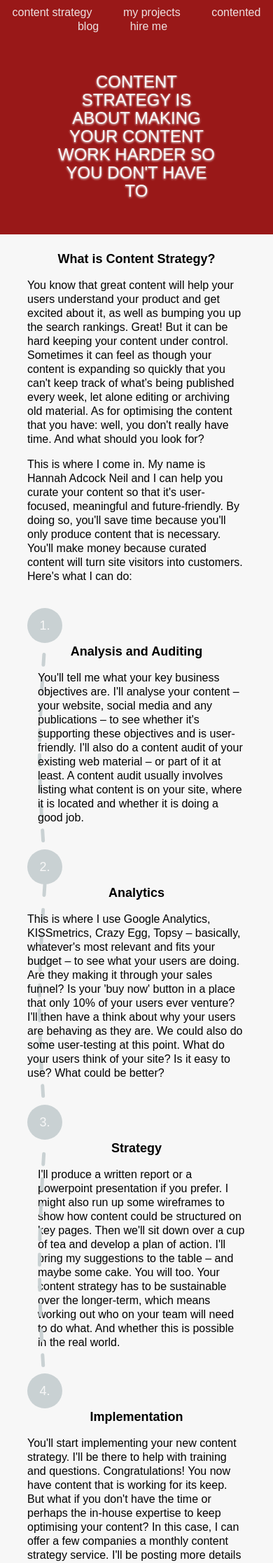
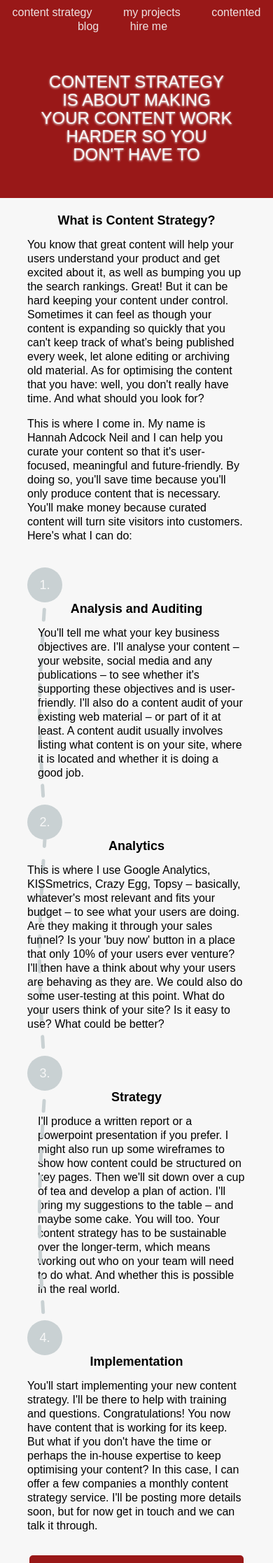
Before and after one commit to smokingpun/smokingpun.github.io, a Jekyll site: the page built from index.html, in a window 390 px wide. Shown: the top 2234 px of the page at 70% size. Built offline with Jekyll 4.4.1, drawn with Linux system fonts in a browser that asks for light colours; nearby versions of some CDN libraries; some web fonts are replaced; Markdown is read by kramdown in place of the engine named in the settings.

Commit message:
adjustment to margins

```diff
--- a/css/style.css
+++ b/css/style.css
@@ -13,7 +13,7 @@ h1
 h2 {
 	display: block;
 	margin: 0;
-	line height: 1em;
+	line-height: 1em;
 }
 .navigation
 {
@@ -59,6 +59,11 @@ h2 {
   content: "";
   display: table;
 }
+
+
+
+
+
 .group:after {
   clear: both;
 }
@@ -144,6 +149,7 @@ a.button_find_out_more {
 	margin: auto;
 	padding: 12px 4%;
 	margin-top: 32px;
+	margin-bottom: 32px;
 	text-decoration: none;
 	color: rgb(205,148,148);
 }
@@ -297,17 +303,13 @@ a.button_return_to_top, a.button_hire_me, a.button_find_out_more {
 		font-size: 16px;
 		line-height: 20px;
 	}
-	.journey_center, .journey_analysis, .journey_analytics, .journey_strategy, .journey_implementation, .blog, .hire_me {
-		width: inherit;
-		padding: none;
-	}
-	ul .posts {
-		padding: none;
+	.journey_center, .journey_analysis, .journey_analytics, .journey_strategy, .journey_implementation {
 		width: inherit;
 	}
 
 	.landing_page h1 {
 		font-size: 1.5em;
+		padding: 12.5% 15%;
 	}
 	h1 {
 		line-height: 26px;
@@ -315,6 +317,11 @@ a.button_return_to_top, a.button_hire_me, a.button_find_out_more {
 
 	h2 {
 		font-size: 18px;
+	}
+
+	.blog, .blog .posts, .my_projects, .hire_me {
+		padding: 4% 3%;
+		width: inherit;
 	}
 
 	a.button_hire_me, a.button_find_out_more, a.button_return_to_top {
```
